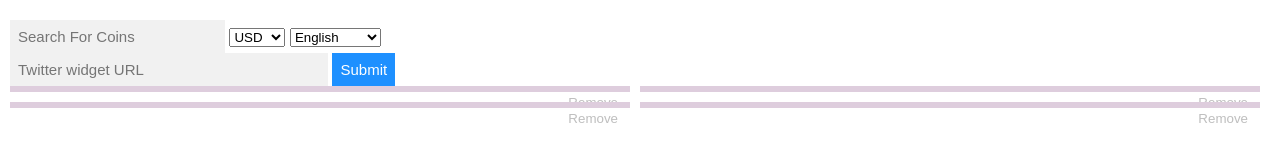
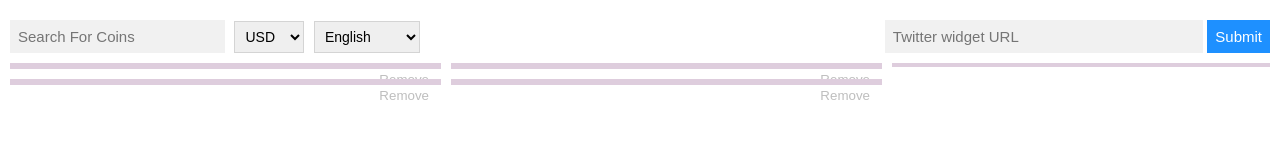
Before and after one commit to Soupernerd/soupernerd.github.io, a plain HTML site: page index.htm in a window 1280 px wide. Drawn offline with Linux system fonts and the light colour scheme; a script that the page names is missing.

Commit message:
Add files via upload

```diff
--- a/index.htm
+++ b/index.htm
@@ -24,8 +24,8 @@
 <div id="upperMarquee" class="marquee"></div>
 
 
-<div class="inputsColumns">
-<div class="inputsColumn-1">
+<div class="inputsContent">
+<div class="inputsContentLeft">
 
 
 	<!--Make sure the form has the autocomplete function switched off:-->
@@ -36,7 +36,7 @@
 
 
 
-<select id="currency-select" name="currency" class="custom-select">
+<select id="currency-select" name="currency" class="dropDown">
 <option value="" disabled></option>
 <option value="aed">AED</option>
 <option value="ars">ARS</option>
@@ -102,7 +102,7 @@
 </select>
 
 
-<select id="locale-select" name="locale" class="custom-select">
+<select id="locale-select" name="locale" class="dropDown">
 <option value="" disabled></option>
 <option value="ar">العربية</option>
 <option value="de">Deutsch</option>
@@ -125,8 +125,8 @@
 
 </div>
 
-<div class="inputsColumn-2">
-<div class="tB_list_input">
+<div class="inputsContentRight">
+<div class="twitterWidgetInput">
 
 <div class="autocomplete" style="width:318px;">
   <input id="twitterListInput" type="text" placeholder="Twitter widget URL">
@@ -140,12 +140,12 @@
 
 
 
-<div class="columns">
-<div class="column-1">
+<div class="content">
+<div class="contentLeft">
 <div id="container"></div>
 </div>
-<div class="column-2">
-<div id="twitterWidgetDiv" class="tB_content">
+<div class="contentRight">
+<div id="twitterWidgetDiv" class="twitterWidget">
 </div>
 </div>
 </div>
```
